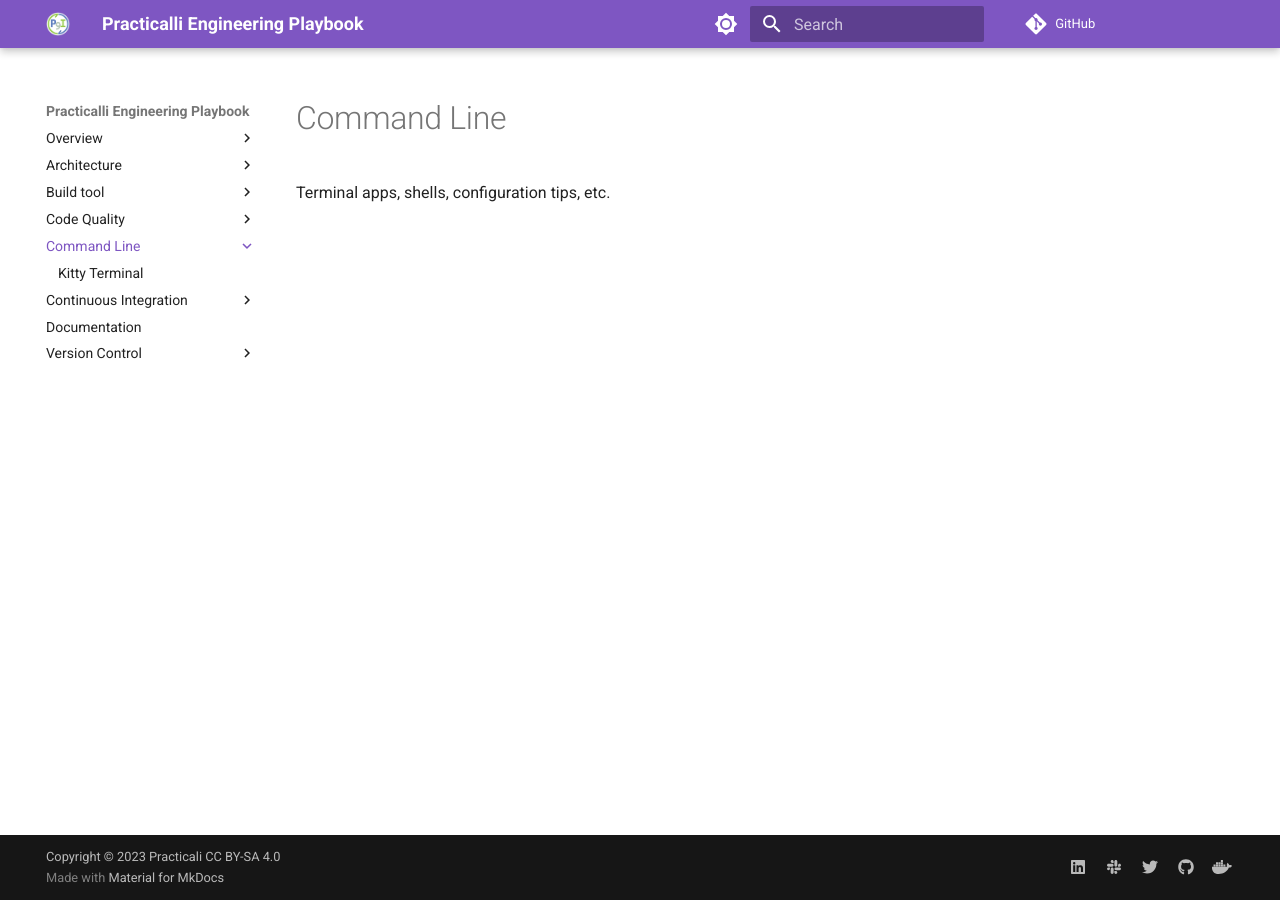
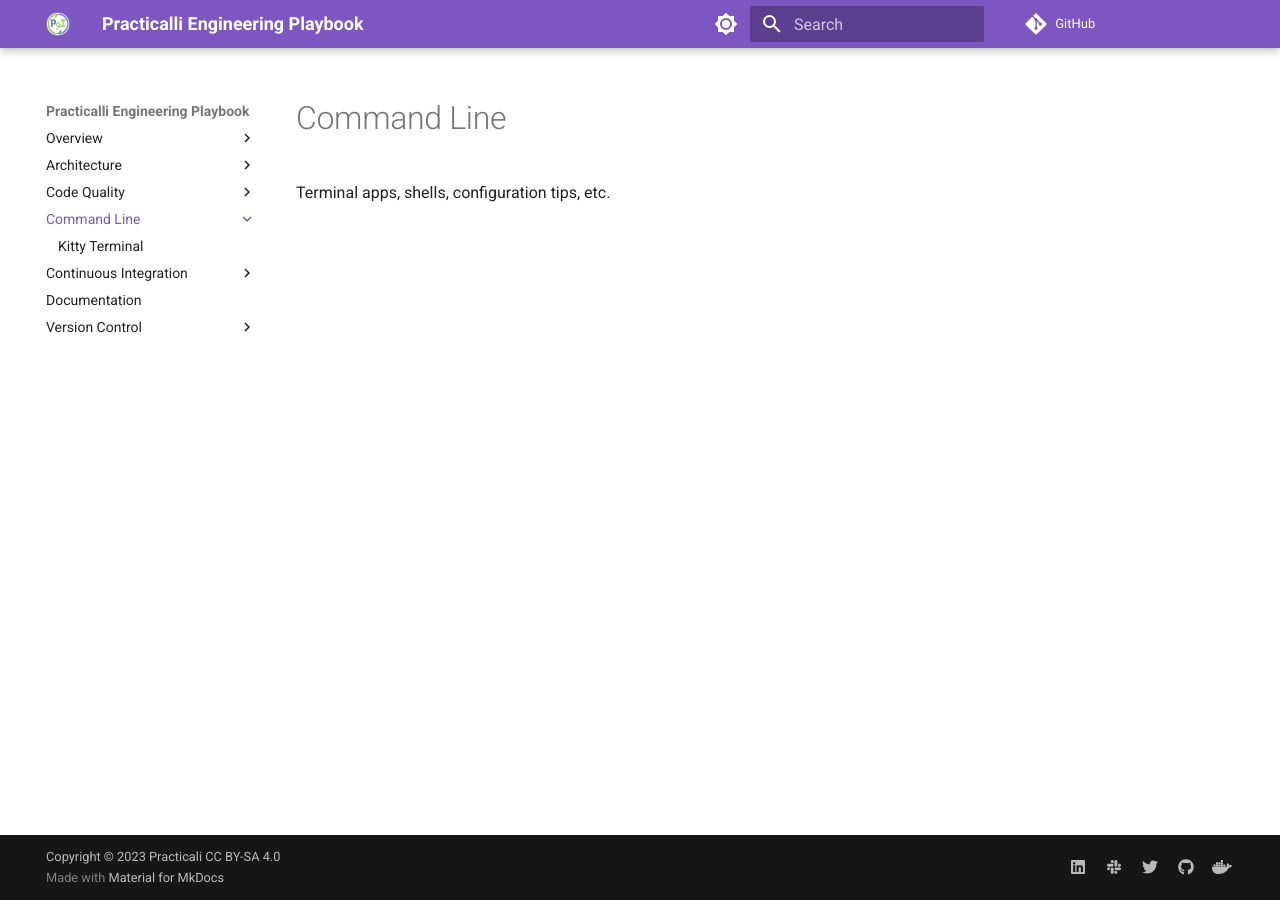
Before and after one commit to practicalli/engineering-playbook, an MkDocs documentation site: the page built from docs/command-line/index.md, in a window 1280 px wide. Built offline with MkDocs 1.6.1 and Material for MkDocs 9.7.7, drawn with Linux system fonts in a browser that asks for light colours; comment, search, counter and statistics services are not loaded.

Commit message:
mkdocs: comment built-tools section as still draft

```diff
--- a/mkdocs.yml
+++ b/mkdocs.yml
@@ -129,9 +129,9 @@ nav:
   - Architecture:
       - architecture/index.md
       - Structurizr: architecture/structurizr.md
-  - Build tool:
-      - build-tool/index.md
-      - build-tool/make.md
+  # - Build tool:
+  #     - build-tool/index.md
+  #     - build-tool/make.md
   - Code Quality:
       - code-quality/index.md
       - code-quality/megalinter.md
```
